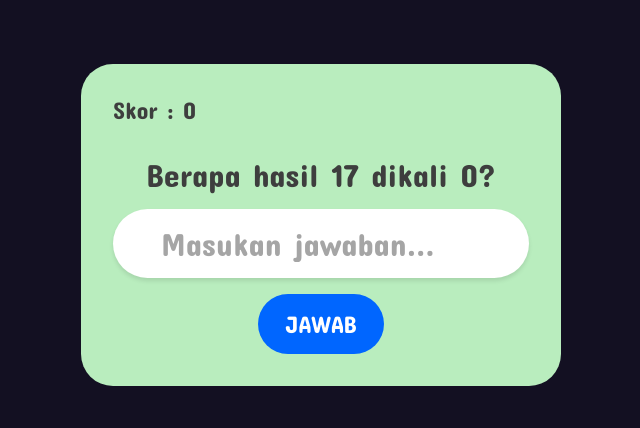
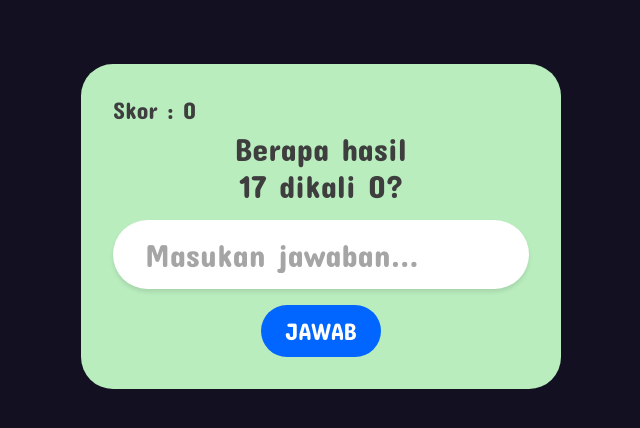
Before and after one commit to suarnaya/guesstheanswer, a plain HTML site: page index.html in a window 1280 px wide. Shown: the whole page, without its empty margins (319-959 px from the left). Drawn offline with Linux system fonts and the light colour scheme.

Commit message:
fix interface

```diff
--- a/index.html
+++ b/index.html
@@ -13,8 +13,8 @@
     <main>
       <div class="score">Skor : <span id="score">0</span></div>
       <div class="question">
-        Berapa hasil <span id="nilai-awal"></span> dikali
-        <span id="nilai-akhir"></span>?
+        Berapa hasil <br />
+        <span id="nilai-awal"></span> dikali <span id="nilai-akhir"></span>?
       </div>
       <form>
         <input
--- a/style.css
+++ b/style.css
@@ -37,11 +37,11 @@ main {
   color: var(--text-clr);
   font-size: 2rem;
   text-align: center;
-  margin-top: 1em;
+  margin-top: 0.2em;
 }
 
 form input {
-  padding: 1rem 3rem;
+  padding: 0.5em 1em;
   margin: 1rem auto;
   width: 100%;
   font-size: 2rem;
@@ -55,6 +55,7 @@ form input {
 
 form input::placeholder {
   color: #a5a5a5;
+  font-size: 1em;
 }
 
 form input:focus {
@@ -62,7 +63,7 @@ form input:focus {
 }
 
 form button {
-  padding: 1rem 1.7rem;
+  padding: 0.5em 1em;
   font-size: 1.5rem;
   border-radius: 5rem;
   border: none;
```
